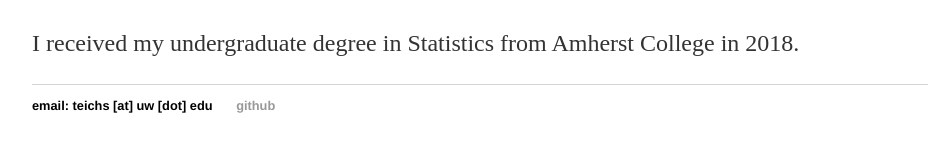
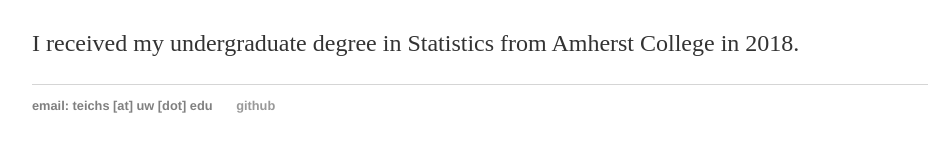
Before and after one commit to svteichman/svteichman.github.io, a Jekyll site: the page built from index.html, in a window 1280 px wide. Shown: the part 262-414 px from the top of the page, without its empty margins (160-1101 px from the left). Built offline with Jekyll 4.4.1, drawn with Linux system fonts in a browser that asks for light colours.

Commit message:
Update default.html
making email gray

```diff
--- a/_layouts/default.html
+++ b/_layouts/default.html
@@ -22,7 +22,7 @@
 			</div><!-- /.container -->
 			<footer>
 	    		<ul>
-	        		<li>email: teichs [at] uw [dot] edu </li>
+				<li><font color = "gray"> email: teichs [at] uw [dot] edu </font></li>
 	        		<li><a href="https://github.com/svteichman">github</a></li>
 				</ul>
 			</footer>
```
